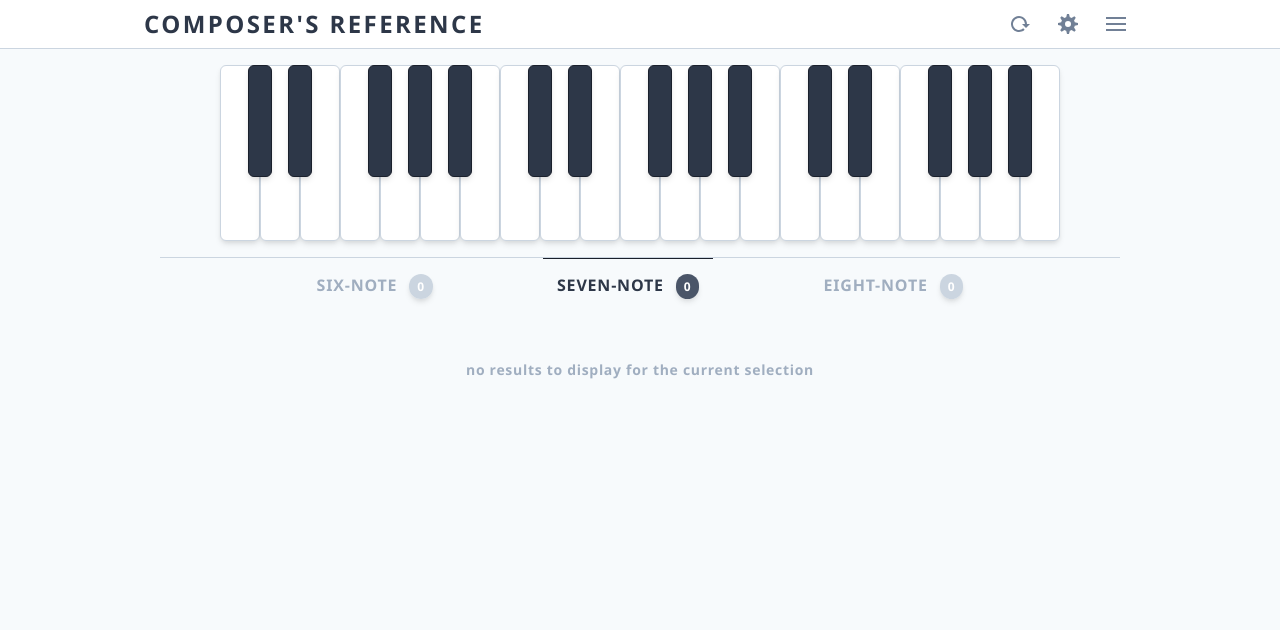
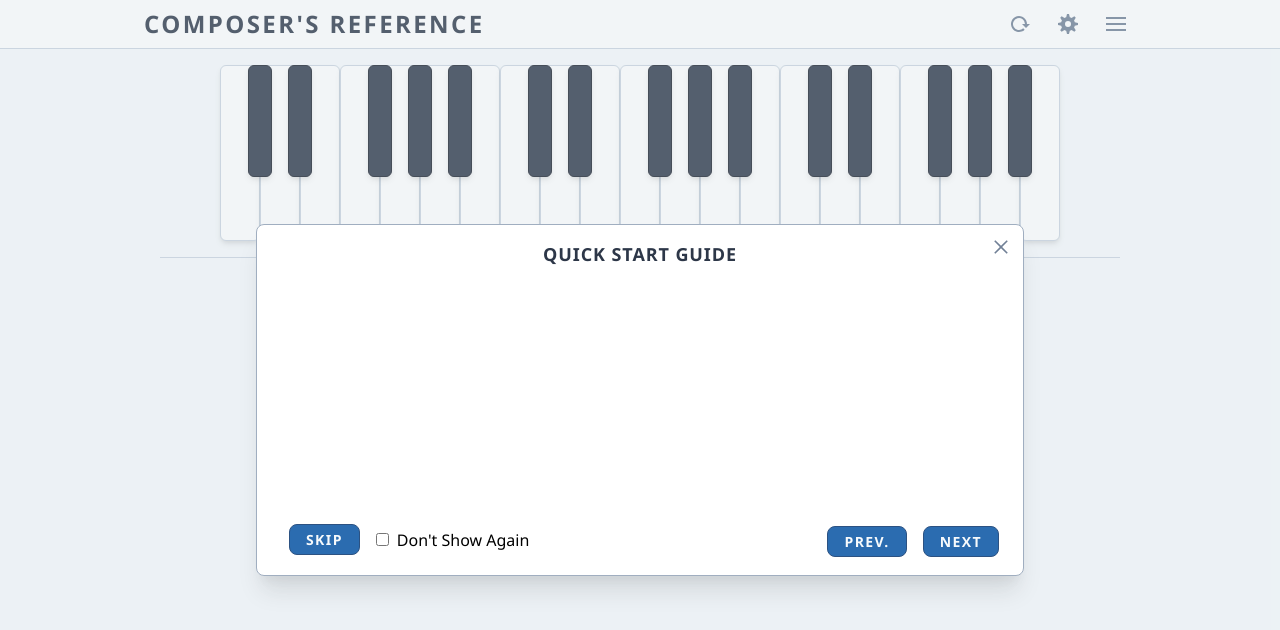
Before and after one commit to Kuzmink13/Composers-Reference, a React (Create React App) app: page / in a window 1280 px wide. Shown: the top 630 px of the page. Built offline with nearby package versions, Linux system fonts and the light colour scheme.

Commit message:
Implemented fondation for Quick Start Guide

```diff
--- a/src/components/App.jsx
+++ b/src/components/App.jsx
@@ -1,6 +1,7 @@
 import React, { Fragment, useEffect, useState } from 'react';
 
 import Navbar from './Navbar';
+import QuickGuide from './QuickGuide';
 import ModeCard from './ModeCard';
 import Keys from './Keys';
 import ModeController from './ModeController';
@@ -188,6 +189,28 @@ function App() {
     }
   }
 
+  // QUICK START GUIDE DISMISSAL
+  const [isGuideDismissed, setIsGuideDismissed] = useState(
+    AppStorage.getBoolean('isGuideDismissed') || false
+  );
+
+  function handleDismissGuide(setting) {
+    setIsGuideDismissed(setting);
+    AppStorage.setBoolean('isGuideDismissed', setting);
+  }
+
+  function revertIsGuideDismissed() {
+    setIsGuideDismissed(false);
+    AppStorage.removeItem('isGuideDismissed');
+  }
+
+  // QUICK START GUIDE DISPLAY
+  const [isGuideShown, setIsGuideShown] = useState(!isGuideDismissed);
+
+  function toggleShowGuide() {
+    setIsGuideShown(!isGuideShown);
+  }
+
   // REVERT TO DEFAULT SETTINGS
   function handleRevertSettings(event) {
     event.preventDefault();
@@ -196,6 +219,7 @@ function App() {
     revertIsFilteredBySelection();
     revertClef();
     revertSelectedTonalities();
+    revertIsGuideDismissed();
   }
 
   // SCREEN SIZE CONTROL
@@ -243,6 +267,7 @@ function App() {
   // RENDER
   const navbarProps = {
     isModeCardShown,
+    toggleShowGuide,
     clearSelection,
     optionsProps: {
       isOverlayActive,
@@ -250,12 +275,14 @@ function App() {
       isFilteredBySelection,
       clef,
       selectedTonalities,
+      isGuideDismissed,
       handleOverlayToggle,
       handleNoteNamesVisible,
       handleIsFilteredBySelection,
       handleClefChange,
       handleSelectedTonalityChange,
       handleRevertSettings,
+      handleDismissGuide,
     },
   };
 
@@ -265,6 +292,12 @@ function App() {
     showAnimation,
     getCard,
     closeCard,
+  };
+
+  const quickGuideProps = {
+    isGuideDismissed,
+    toggleShowGuide,
+    handleDismissGuide,
   };
 
   const keysProps = {
@@ -301,6 +334,15 @@ function App() {
         </div>
       )}
 
+      {isGuideShown && (
+        <div
+          className="fixed h-full w-full inset-0 z-30 flex bg-gray-400 bg-opacity-25 p-2"
+          onClick={toggleShowGuide}
+        >
+          <QuickGuide {...quickGuideProps} />
+        </div>
+      )}
+
       <main className="w-full overflow-y-hidden mx-auto flex flex-col lg:max-w-screen-lg">
         <Keys {...keysProps} />
         <ModeController {...modeControllerProps} />
--- a/src/components/Menu.jsx
+++ b/src/components/Menu.jsx
@@ -1,7 +1,7 @@
 import React, { useEffect } from 'react';
 import { createFocusTrap } from 'focus-trap';
 
-function Menu() {
+function Menu(props) {
   // FOCUS TRAP
   useEffect(() => {
     const container = document.getElementById('menu');
@@ -26,6 +26,7 @@ function Menu() {
   // RENDER
   const links = [
     { title: 'About' },
+    { title: 'Quick Start Guide', click: props.toggleShowGuide },
     { title: 'Meet the Scales' },
     { title: 'FAQ' },
     { title: 'Contact' },
@@ -44,6 +45,7 @@ function Menu() {
           <span
             className="tab-selection px-2 py-1 cursor-pointer hover:underline"
             tabIndex="0"
+            onClick={el.click}
           >
             {el.title}
           </span>
--- a/src/components/Navbar.jsx
+++ b/src/components/Navbar.jsx
@@ -114,7 +114,7 @@ function Navbar(props) {
             </svg>
           </button>
 
-          {menuIsOpen && <Menu />}
+          {menuIsOpen && <Menu toggleShowGuide={props.toggleShowGuide} />}
         </nav>
       </div>
     </header>
--- a/src/components/Options.jsx
+++ b/src/components/Options.jsx
@@ -32,20 +32,26 @@ function Options(props) {
     {
       id: 'keyboard-overlay',
       text: 'Display keyboard overlay',
+      checked: props.isOverlayActive,
       onChange: props.handleOverlayToggle,
-      checked: props.isOverlayActive,
     },
     {
       id: 'names-on-keys',
       text: 'Display note names on keys',
+      checked: props.areNoteNamesVisible,
       onChange: props.handleNoteNamesVisible,
-      checked: props.areNoteNamesVisible,
     },
     {
       id: 'root-scale-display',
       text: 'Display scale only if its tonic is selected',
+      checked: props.isFilteredBySelection,
       onChange: props.handleIsFilteredBySelection,
-      checked: props.isFilteredBySelection,
+    },
+    {
+      id: 'quick guide display',
+      text: "Don't show Quick Start Guide on start",
+      checked: props.isGuideDismissed,
+      onChange: () => props.handleDismissGuide(!props.isGuideDismissed),
     },
   ];
 
--- /dev/null
+++ b/src/components/QuickGuide.jsx
@@ -0,0 +1,81 @@
+import React, { useState } from 'react';
+
+function QuickGuide(props) {
+  // REMOVE CLOSE ON CLICK EFFECT
+  function cancelClose(event) {
+    event.stopPropagation();
+  }
+
+  // DISMISS QUICK GUIDE
+  const [isChecked, setIsChecked] = useState(props.isGuideDismissed);
+
+  function skipGuide() {
+    props.handleDismissGuide(isChecked);
+    props.toggleShowGuide();
+  }
+
+  // RENDER
+  return (
+    <div
+      className="box pop-out
+      flex flex-col relative items-center
+      w-full max-w-3xl m-auto p-4"
+      onClick={cancelClose}
+    >
+      <h2 className="text-lg font-bold text-gray-800 tracking-wider mb-64">
+        QUICK START GUIDE
+      </h2>
+
+      {/* BUTTONS */}
+      <div className="flex flex-col-reverse xs:flex-row w-full justify-between items-center">
+        <div className="flex items-center pb-1 mx-2 mt-3 xs:mt-0">
+          <button
+            name="skip quick start guide"
+            className="btn btn-text btn-p mx-2"
+            onClick={skipGuide}
+          >
+            SKIP
+          </button>
+          <input
+            id="dismiss"
+            type="checkbox"
+            className="mx-2 cursor-pointer"
+            onChange={() => setIsChecked(!isChecked)}
+            checked={isChecked}
+          />
+          <label
+            htmlFor="dismiss"
+            className="cursor-pointer whitespace-no-wrap"
+          >
+            Don't Show Again
+          </label>
+        </div>
+
+        <div>
+          <button name="previous slide" className="btn btn-text btn-p mx-2">
+            PREV.
+          </button>
+          <button name="next slide" className="btn btn-text btn-p mx-2">
+            NEXT
+          </button>
+        </div>
+      </div>
+
+      {/* CLOSE BUTTON */}
+      <button
+        name="close mode-card"
+        className="absolute top-0 right-0 tab-selection p-2 m-1 text-gray-600 hover:text-gray-800"
+        onClick={props.toggleShowGuide}
+      >
+        <svg
+          className="h-4 w-4 fill-current cursor-pointer"
+          viewBox="0 0 20 20"
+        >
+          <path d="M10 8.586L2.929 1.515 1.515 2.929 8.586 10l-7.071 7.071 1.414 1.414L10 11.414l7.071 7.071 1.414-1.414L11.414 10l7.071-7.071-1.414-1.414L10 8.586z" />
+        </svg>
+      </button>
+    </div>
+  );
+}
+
+export default QuickGuide;
```
Also changed, not shown: tailwind.js.
